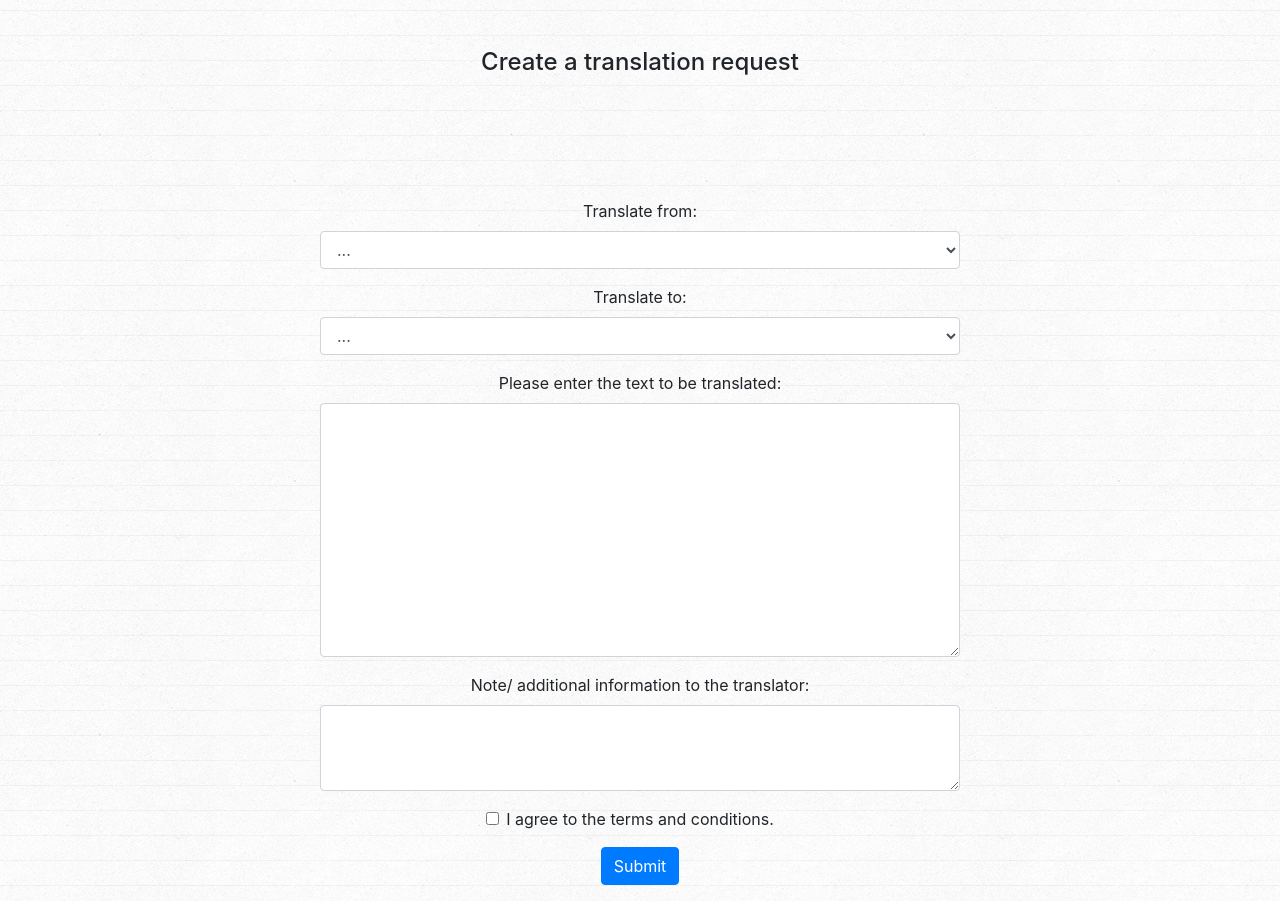
After one commit to samuelmohith-palukuri/GospelTranslation, a PHP site: page /create_request.php in a window 1280 px wide. The commit adds this page. Run offline with PHP 8.4, Linux system fonts and the light colour scheme; data comes from the database, SQL or seed files in the repository.

Commit message:
Added create_request and restructured the project
Added create_request and restructured the project

```diff
--- /dev/null
+++ b/create_request.php
@@ -0,0 +1,108 @@
+<html>
+<head>
+<title>Create a translation request</title>
+<link rel="stylesheet" href="https://stackpath.bootstrapcdn.com/bootstrap/4.3.1/css/bootstrap.min.css" integrity="sha384-ggOyR0iXCbMQv3Xipma34MD+dH/1fQ784/j6cY/iJTQUOhcWr7x9JvoRxT2MZw1T" crossorigin="anonymous">
+<script src="https://stackpath.bootstrapcdn.com/bootstrap/4.3.1/js/bootstrap.min.js" integrity="sha384-JjSmVgyd0p3pXB1rRibZUAYoIIy6OrQ6VrjIEaFf/nJGzIxFDsf4x0xIM+B07jRM" crossorigin="anonymous"></script>
+<script src="https://code.jquery.com/jquery-3.3.1.slim.min.js" integrity="sha384-q8i/X+965DzO0rT7abK41JStQIAqVgRVzpbzo5smXKp4YfRvH+8abtTE1Pi6jizo" crossorigin="anonymous"></script>
+<script src="https://cdnjs.cloudflare.com/ajax/libs/popper.js/1.14.7/umd/popper.min.js" integrity="sha384-UO2eT0CpHqdSJQ6hJty5KVphtPhzWj9WO1clHTMGa3JDZwrnQq4sF86dIHNDz0W1" crossorigin="anonymous"></script>
+
+<script type="text/javascript">
+
+  function validateForm(){
+
+    var lang_src = document.forms["request_form"]["input_source_lang"].value;
+    var lang_target = document.forms["request_form"]["input_target_lang"].value;
+
+    if(lang_src == "..." || lang_target == "..."){
+
+      var error_logging = document.getElementById("error_message_pane");
+
+      error_logging.style.visibility="visible";
+
+      return false;
+    }
+
+    return true;
+
+  }
+
+
+</script>
+
+<?php
+
+  require_once 'php/GospelTranslator.php';
+
+  $translation = new GospelTranslator;
+
+?>
+
+</head>
+<body style="background-image: url('src/img/body_bg.png');">
+
+</br>
+</br>
+
+<h4 align="center">Create a translation request</h4>
+
+</br>
+</br>
+
+
+<form name="request_form" align="center" class="col-lg-6 offset-lg-3" method="POST" action="save_request.php" onsubmit="return validateForm()">
+
+  <div id="error_message_pane" style="visibility: hidden" class="alert alert-danger" role="alert">
+    Please choose a valid source and target language.
+  </div>
+
+  <div class="form-group row justify-content-center">
+      <label for="inputState">Translate from:</label>
+      <select id="input_source_lang" name="source_lang" required class="form-control">
+        <option>...</option>
+
+        <?php
+
+          foreach($translation->getLang() as $lang) {
+              echo "<option>" . $lang['languageName'] . "</option>";
+          }
+
+        ?>
+
+      </select>
+  </div>
+  <div class="form-group row justify-content-center">
+      <label for="inputState">Translate to:</label>
+      <select id="input_target_lang" name="target_lang" required class="form-control">
+        <option>...</option>
+        <?php
+
+          foreach($translation->getLang() as $lang) {
+              echo "<option>" . $lang['languageName'] . "</option>";
+          }
+
+        ?>
+      </select>
+  </div>
+
+  <div class="form-group row justify-content-center">
+    <label for="exampleFormControlTextarea1">Please enter the text to be translated:</label>
+    <textarea required class="form-control" name="text_translation" id="exampleFormControlTextarea1" rows="10"></textarea>
+  </div>
+
+   <div class="form-group row justify-content-center">
+    <label for="exampleFormControlTextarea1">Note/ additional information to the translator:</label>
+    <textarea class="form-control" name="text_note" id="exampleFormControlTextarea1" rows="3"></textarea>
+  </div>
+
+
+  <div class="form-group">
+    <input required type="checkbox" class="form-check-input" id="exampleCheck1">
+    <label class="form-check-label" for="exampleCheck1">I agree to the terms and conditions.</label>
+  </div>
+
+  <button type="submit" class="btn btn-primary">Submit</button>
+
+</form>
+
+</body>
+</html>
--- a/index.php
+++ b/index.php
@@ -1,7 +1,7 @@
 <?php
 
 
-include 'GospelTranslator.php';
+include 'php/GospelTranslator.php';
 
 $db = new GospelTranslator();
 
```
Also changed, not shown: save_request.php (added, +41 -0 lines), php/GospelTranslator.php (renamed from GospelTranslator.php), php/dbConfig.php (renamed from dbConfig.php), php/mySql.php (renamed from mySql.php), src/GospelTranslation.sql (renamed from GospelTranslation.sql), src/img/body_bg.png (added), 3 other files.
